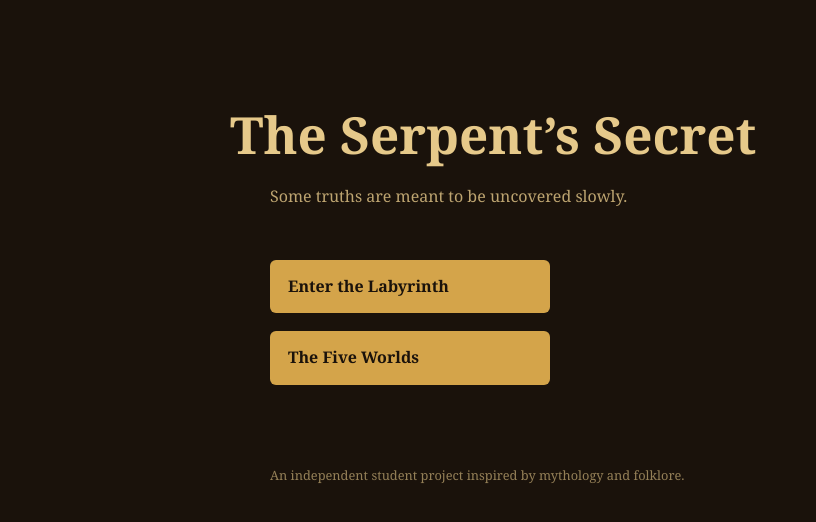
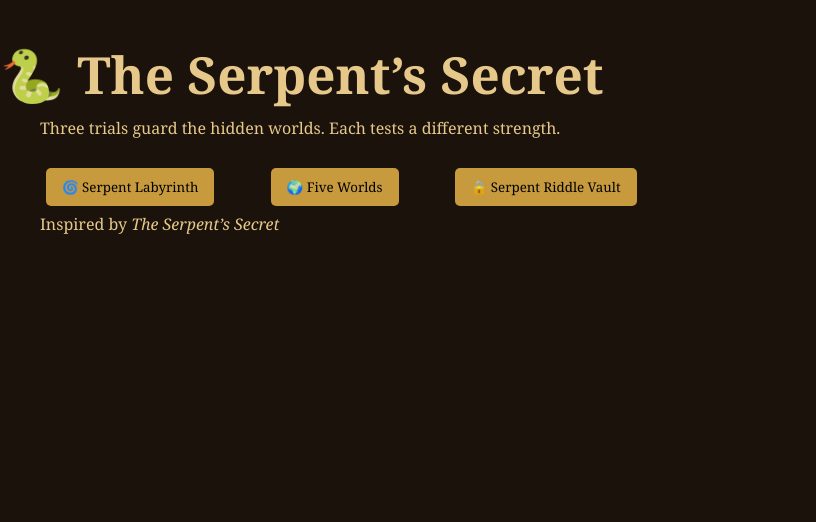
Before and after one commit to TheproVmax/2-in1-Serpents-secret-games, a plain HTML site: page index.html in a window 1280 px wide. Shown: the whole page, without its empty margins (0-816 px from the left). Drawn offline with Linux system fonts and the light colour scheme; files that its build step writes are made by us from their sources.

Commit message:
Update index.html

```diff
--- a/index.html
+++ b/index.html
@@ -2,22 +2,41 @@
 <html lang="en">
 <head>
   <meta charset="UTF-8">
-  <title>The Serpent’s Secret — Twin Trials</title>
-  <link rel="stylesheet" href="style.css">
+  <title>The Serpent’s Secret</title>
+  <meta name="viewport" content="width=device-width, initial-scale=1.0">
+
+  <!-- Main site styles -->
+  <link rel="stylesheet" href="css/style.css">
 </head>
-<body class="menu">
+<body>
 
-  <h1>The Serpent’s Secret</h1>
-  <p class="subtitle">Some truths are meant to be uncovered slowly.</p>
+  <div class="container">
+    <h1>🐍 The Serpent’s Secret</h1>
 
-  <div class="menu-buttons">
-    <a href="labyrinth.html">Enter the Labyrinth</a>
-    <a href="worlds.html">The Five Worlds</a>
+    <p class="intro">
+      Three trials guard the hidden worlds.
+      Each tests a different strength.
+    </p>
+
+    <!-- GAME 1 -->
+    <a href="maze.html">
+      <button>🌀 Serpent Labyrinth</button>
+    </a>
+
+    <!-- GAME 2 -->
+    <a href="worlds.html">
+      <button>🌍 Five Worlds</button>
+    </a>
+
+    <!-- GAME 3 -->
+    <a href="vault.html">
+      <button>🔒 Serpent Riddle Vault</button>
+    </a>
+
+    <p class="footer">
+      Inspired by <em>The Serpent’s Secret</em>
+    </p>
   </div>
-
-  <p class="footer-note">
-    An independent student project inspired by mythology and folklore.
-  </p>
 
 </body>
 </html>
```
